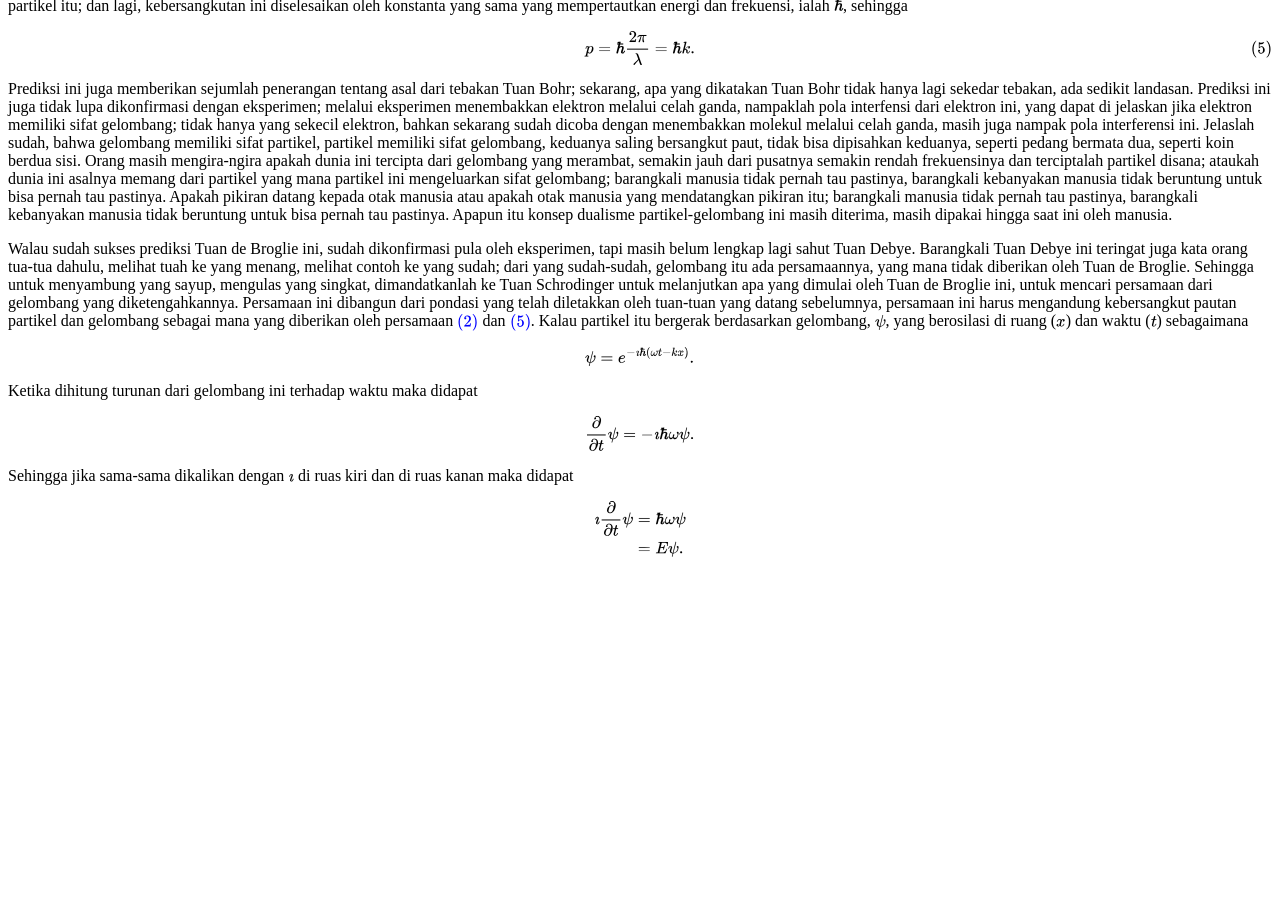
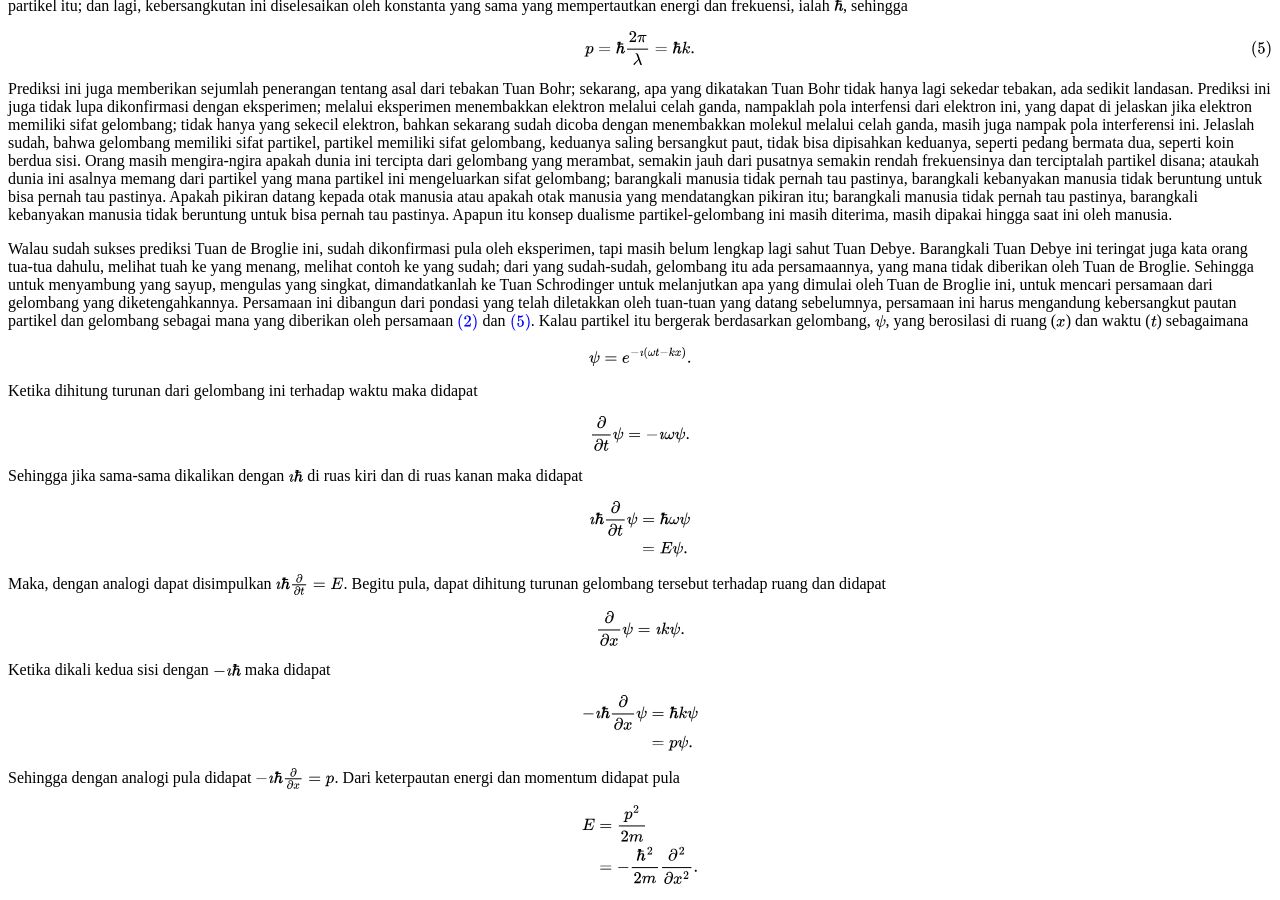
Before and after one commit to dangausuluah/dangausuluah.github.io, a Jekyll site: the page built from _posts/2026-01-01-WKKK.md, in a window 1280 px wide and 900 px high, scrolled down 1314 px. Built offline with Jekyll 4.4.1, drawn with Linux system fonts in a browser that asks for light colours; nearby versions of some CDN libraries; our own code applies the rules of GitHub Pages for plain Markdown files; a script that is not in the unit is left out; comment, search, counter and statistics services are not loaded; before the commit the page ends 1888 px from its top, so only the background shows below that.

Commit message:
Update 2026-01-01-WKKK.md

```diff
--- a/_posts/2026-01-01-WKKK.md
+++ b/_posts/2026-01-01-WKKK.md
@@ -48,20 +48,44 @@ Walau sudah sukses prediksi Tuan de Broglie ini, sudah dikonfirmasi pula oleh ek
 Kalau partikel itu bergerak berdasarkan gelombang, $\psi$, yang berosilasi di ruang ($x$) dan waktu ($t$) sebagaimana
 
 $$
-\psi = e^{-\imath \hbar \left(\omega t - kx\right)}.
+\psi = e^{-\imath \left(\omega t - kx\right)}.
 $$
 
 Ketika dihitung turunan dari gelombang ini terhadap waktu maka didapat
 
 $$
-\frac{\partial}{\partial t} \psi = -\imath \hbar \omega \psi.
+\frac{\partial}{\partial t} \psi = -\imath \omega \psi.
 $$
 
-Sehingga jika sama-sama dikalikan dengan $\imath$ di ruas kiri dan di ruas kanan maka didapat
+Sehingga jika sama-sama dikalikan dengan $\imath \hbar$ di ruas kiri dan di ruas kanan maka didapat
 
 $$
 \begin{align*}
-\imath \frac{\partial}{\partial t} \psi &= \hbar \omega \psi \\
+\imath \hbar \frac{\partial}{\partial t} \psi &= \hbar \omega \psi \\
 &= E \psi.
 \end{align*}
 $$
+
+Maka, dengan analogi dapat disimpulkan $\imath \hbar \frac{\partial}{\partial t} = E$. Begitu pula, dapat dihitung turunan gelombang tersebut terhadap ruang dan didapat
+
+$$
+\frac{\partial}{\partial x} \psi = \imath k \psi.
+$$
+
+Ketika dikali kedua sisi dengan $-\imath \hbar$ maka didapat
+
+$$
+\begin{align*}
+-\imath \hbar \frac{\partial}{\partial x} \psi &= \hbar k \psi \\
+&= p \psi.
+\end{align*}
+$$
+
+Sehingga dengan analogi pula didapat $-\imath \hbar \frac{\partial}{\partial x} = p$. Dari keterpautan energi dan momentum didapat pula
+
+$$
+\begin{align*}
+E &= \frac{p^2}{2m} \\
+&= - \frac{\hbar^2}{2m} \frac{\partial^2}{\partial x^2}.
+\end{align*}
+$$
```
